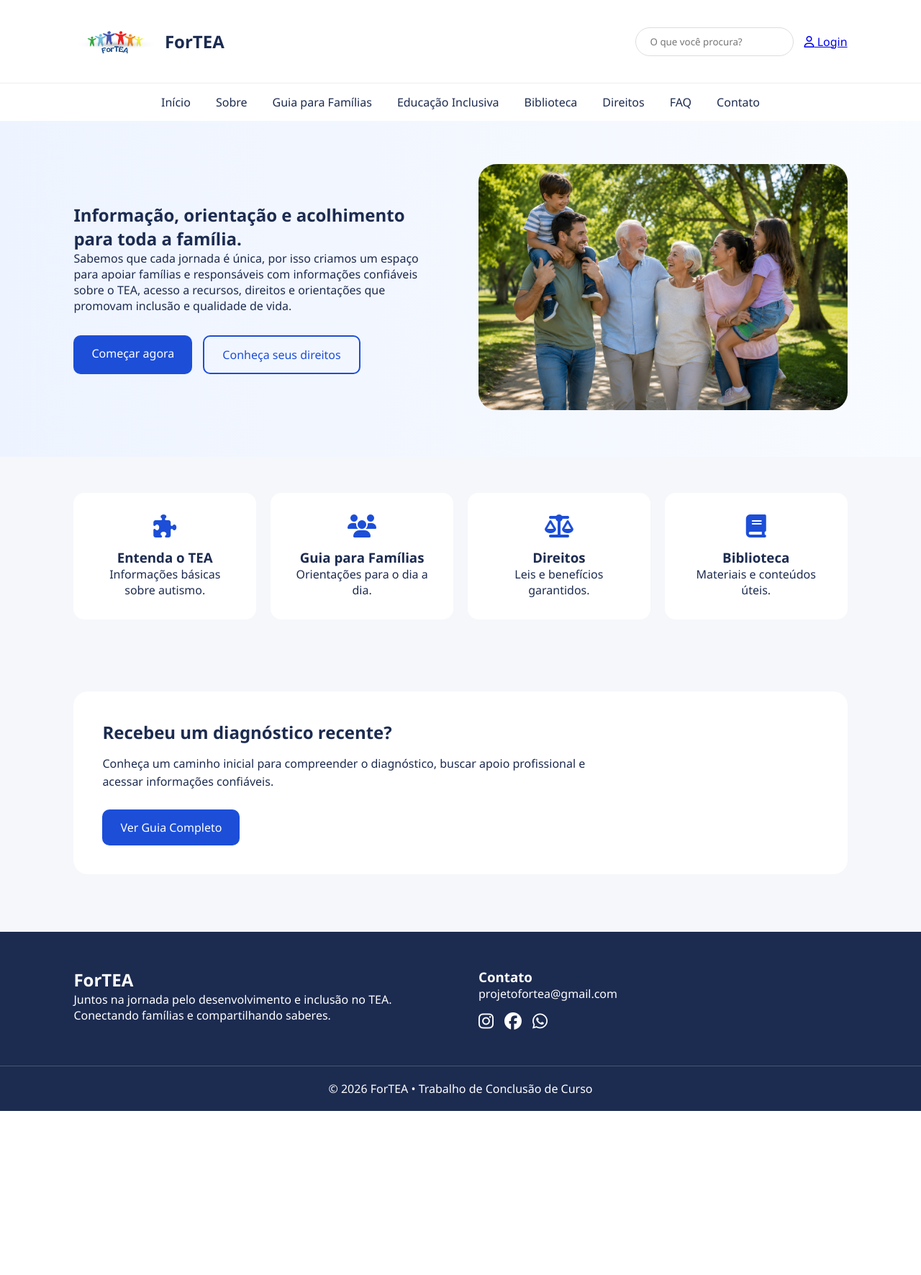
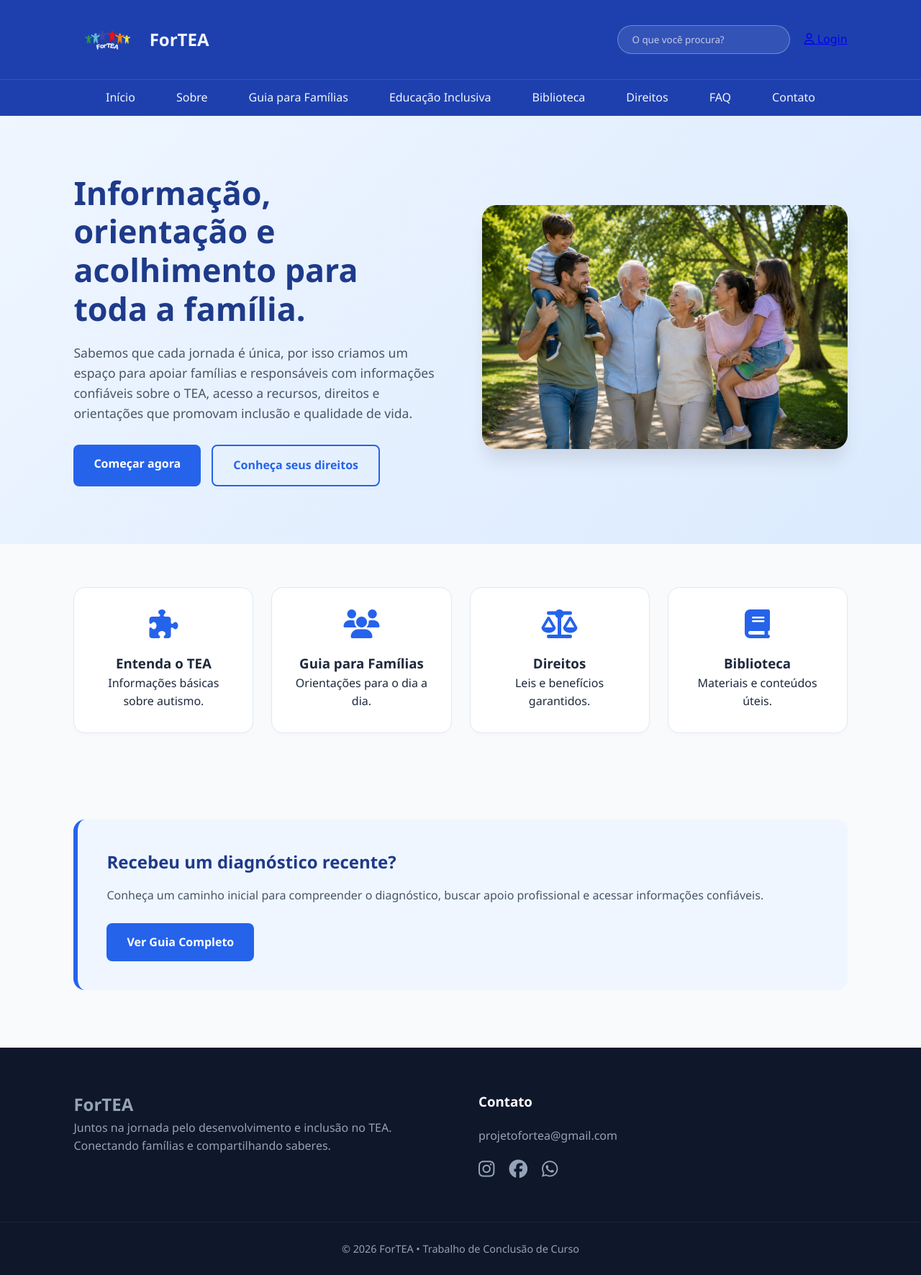
Before and after one commit to anacarolinyf/TCC-2026, a PHP site: page / in a window 1280 px wide. Shown: the whole page at 72% size. Before the commit the page ends 1544 px from the top, so only its background shows below. Run offline with PHP 8.4, Linux system fonts and the light colour scheme.

Commit message:
atualização:menu

```diff
--- a/css/estilo.css
+++ b/css/estilo.css
@@ -1,350 +1,363 @@
-*{
-    margin:0;
-    padding:0;
-    box-sizing:border-box;
-    font-family:'Segoe UI', sans-serif;
+/* RESET & CONFIGURAÇÕES GERAIS */
+* {
+    margin: 0;
+    padding: 0;
+    box-sizing: border-box;
+    font-family: 'Segoe UI', sans-serif;
 }
 
-body{
-    background:#f5f7fb;
-    color:#1c2b50;
+body {
+    background: #f8fafc;
+    color: #eff6ff; /* Azul escuro principal para os textos do site */
+    line-height: 1.6;
 }
 
-/* HEADER */
-
-header{
-    background:white;
-    box-shadow:0 2px 10px rgba(0,0,0,.05);
+/* Transições suaves para interações */
+a, button, input {
+    transition: all 0.3s ease;
 }
 
-
-
-
-/* PRIMEIRA LINHA */
-.topo{
-    display:flex;
-    justify-content:space-between;
-    align-items:center;
-    padding:15px 8%;
+/* HEADER & MENU */
+header {
+    background: #1e40af;
+    box-shadow: 0 4px 6px -1px rgba(0, 0, 0, 0.05);
 }
 
-.logo{
-    display:flex;
-    align-items:center;
-    gap:10px;
+.topo {
+    display: flex;
+    justify-content: space-between;
+    align-items: center;
+    padding: 20px 8%;
 }
 
-.logo img{
-    height:60px;
-    width:auto;
+.logo {
+    display: flex;
+    align-items: center;
+    gap: 12px;
 }
 
-.acoes{
-    display:flex;
-    align-items:center;
-    gap:15px;
+.logo img {
+    height: 70px;
+    width: auto;
 }
 
-.pesquisa input{
-    width:220px;
-    padding:10px 20px;
-    border:1px solid #ddd;
-    border-radius:30px;
+.acoes {
+    display: flex;
+    align-items: center;
+    gap: 20px;
 }
 
-/* SEGUNDA LINHA */
-.menu{
-    border-top:1px solid #eee;
+.pesquisa input {
+    width: 240px;
+    padding: 10px 20px;
+    border: 1px solid rgba(255, 255, 255, 0.3);
+    border-radius: 20px;
+    background: rgba(255, 255, 255, 0.1);
+    color: white;
 }
 
-.menu ul{
-    display:flex;
-    justify-content:center;
-    gap:35px;
-
-    list-style:none;
-    padding:15px 0;
+.pesquisa input::placeholder {
+    color: rgba(255, 255, 255, 0.7);
 }
 
-.menu a{
-    text-decoration:none;
-    color:#1c2b50;
-    font-weight:500;
-}
-.logo{
-    display:flex;
-    align-items:center;
-    gap:10px;
+.pesquisa input:focus {
+    background: white;
+    color: #1e293b;
+    outline: none;
 }
 
-.logo img{
-    height:85px;
-    width:auto;
+.menu {
+    border-top: 1px solid rgba(255, 255, 255, 0.1);
 }
 
-
-.btn-login{
-    background:#1c4ed8;
-    color:white;
-    padding:10px 20px;
-    border-radius:8px;
-    text-decoration:none;
+.menu ul {
+    display: flex;
+    justify-content: center;
+    gap: 25px;
+    list-style: none;
+    padding: 12px 0;
 }
 
-/* HERO */
-.hero{
-    display:flex;
-    align-items:center;
-    justify-content:space-between;
-    gap:50px;
-
-    padding:60px 8%;
-  background:linear-gradient(
-        90deg,
-        #eef4ff 0%,
-        #f8fbff 100%
-    );
+.menu a {
+    color: #f1f5f9;
+    text-decoration: none;
+    font-weight: 500;
+    padding: 8px 16px;
+    border-radius: 6px;
 }
 
-
-.hero-texto{
-    flex:1;
-     width:40%;
-
+.menu a:hover {
+    background: rgba(255, 255, 255, 0.15);
 }
 
-.hero-imagem{
-    flex:1;
+.btn-login {
+    background: white;
+    color: #1e40af;
+    padding: 10px 22px;
+    border-radius: 6px;
+    text-decoration: none;
+    font-weight: 600;
 }
 
-.hero-imagem img{
-    width:100%;
-    max-height:380px;
-    object-fit:cover;
-    border-radius:25px;
+.btn-login:hover {
+    background: #f1f5f9;
+    transform: translateY(-2px);
 }
 
-
-.botoes{
-    margin-top:30px;
-    display:flex;
-    gap:15px;
+/* HERO SECTION */
+.hero {
+    display: flex;
+    align-items: center;
+    justify-content: space-between;
+    gap: 60px;
+    padding: 80px 8%;
+    background: linear-gradient(135deg, #eff6ff, #dbeafe);
 }
 
-.btn-principal{
-    background:#1c4ed8;
-    color:white;
-    padding:14px 25px;
-    border-radius:10px;
-    text-decoration:none;
+.hero-texto {
+    flex: 1;
 }
 
-.btn-secundario{
-    border:2px solid #1c4ed8;
-    color:#1c4ed8;
-    padding:14px 25px;
-    border-radius:10px;
-    text-decoration:none;
+.hero-texto h1 {
+    font-size: 2.8rem;
+    color: #1e3a8a;
+    margin-bottom: 20px;
+    line-height: 1.2;
 }
 
-/* CARDS */
-
-.cards{
-    padding:50px 8%;
-    display:grid;
-    grid-template-columns:repeat(auto-fit,minmax(220px,1fr));
-    gap:20px;
+.hero-texto p {
+    font-size: 1.1rem;
+    color: #475569;
+    margin-bottom: 30px;
 }
 
-.card{
-    background:white;
-    padding:30px;
-    border-radius:15px;
-    text-align:center;
+.hero-imagem {
+    flex: 1;
 }
 
-.card i{
-    font-size:2rem;
-    color:#1c4ed8;
-    margin-bottom:15px;
+.hero-imagem img {
+    width: 100%;
+    max-height: 400px;
+    object-fit: cover;
+    border-radius: 20px;
+    box-shadow: 0 20px 25px -5px rgba(0, 0, 0, 0.1);
 }
 
-/* SOBRE */
-
-.sobre-home{
-    padding:60px 8%;
-    text-align:center;
+/* BOTÕES COMPARTILHADOS */
+.botoes {
+    display: flex;
+    gap: 15px;
 }
 
-.sobre-home h2{
-    margin-bottom:20px;
+.btn-principal, .btn-secundario {
+    padding: 14px 28px;
+    border-radius: 8px;
+    text-decoration: none;
+    font-weight: 600;
+    display: inline-block;
 }
 
-/* APOIO */
-
-.apoio{
-    background:white;
-    margin:50px 8%;
-    padding:40px;
-    border-radius:20px;
+.btn-principal {
+    background: #2563eb;
+    color: white;
 }
 
-.apoio h2{
+.btn-principal:hover {
+    background: #1d4ed8;
+    transform: translateY(-2px);
+}
+
+.btn-secundario {
+    border: 2px solid #2563eb;
+    color: #2563eb;
+}
+
+.btn-secundario:hover {
+    background: rgba(37, 99, 235, 0.05);
+    transform: translateY(-2px);
+}
+
+/* GRID DE CARDS (Corrigido para texto azul escuro) */
+.cards, .cards-info, .cards-niveis {
+    display: grid;
+    grid-template-columns: repeat(auto-fit, minmax(250px, 1fr));
+    gap: 25px;
+    padding: 60px 8%;
+}
+
+.card, .info-card, .nivel-card {
+    background: white;
+    color: #1e293b; /* Garante que os textos dentro dos cards fiquem azul escuro */
+    padding: 30px;
+    border-radius: 16px;
+    border: 1px solid #e2e8f0;
+    box-shadow: 0 4px 6px -1px rgba(0, 0, 0, 0.02);
+}
+
+.card {
+    text-align: center;
+}
+
+.card i {
+    font-size: 2.5rem;
+    color: #2563eb;
+    margin-bottom: 20px;
+}
+
+/* SEÇÃO SOBRE */
+.sobre-home {
+    padding: 60px 8%;
+    text-align: center;
+}
+
+.sobre-banner {
+    display: flex;
+    align-items: center;
+    gap: 60px;
+    padding: 80px 8%;
+    background: #f0fdf4;
+}
+
+.sobre-texto, .sobre-imagem {
+    flex: 1;
+}
+
+.sobre-texto h1 {
+    font-size: 2.5rem;
+    color: #1e3a8a;
+    margin: 15px 0;
+}
+
+.breadcrumb {
+    color: #64748b;
+    font-size: 0.9rem;
+}
+
+.sobre-imagem img {
+    width: 100%;
+    height: 380px;
+    object-fit: cover;
+    border-radius: 20px;
+    box-shadow: 0 10px 15px -3px rgba(0, 0, 0, 0.05);
+}
+
+/* CONTEÚDO LATERAL E PRINCIPAL */
+.conteudo-tea {
+    display: flex;
+    gap: 50px;
+    padding: 60px 8%;
+}
+
+.menu-lateral {
+    width: 280px;
+    background: white;
+    padding: 30px;
+    border-radius: 16px;
+    border: 1px solid #e2e8f0;
+    height: fit-content;
+    position: sticky;
+    top: 30px;
+}
+
+.menu-lateral a {
+    display: block;
+    padding: 10px 0;
+    color: #475569;
+    text-decoration: none;
+    border-bottom: 1px solid #f1f5f9;
+}
+
+.menu-lateral a:hover {
+    color: #2563eb;
+    padding-left: 5px;
+}
+
+.conteudo-principal {
+    flex: 1;
+}
+
+.conteudo-principal section {
+    margin-bottom: 50px;
+}
+
+/* SEÇÃO DE APOIO */
+.apoio {
+    background: #eff6ff;
+    margin: 60px 8%;
+    padding: 40px;
+    border-radius: 16px;
+    border-left: 6px solid #2563eb;
+}
+
+.apoio h2 {
+    color: #1e3a8a;
     margin-bottom: 15px;
 }
 
-.apoio p{
+.apoio p {
     margin-bottom: 25px;
-    max-width: 700px;
-    line-height: 1.6;
+    color: #475569;
 }
 
-.apoio .btn-principal{
-    display: inline-block;
+/* FOOTER */
+footer {
+    background: #0f172a;
+    color: #94a3b8;
+    margin-top: 80px;
 }
 
-
-
-
-footer{
-    background:#1c2b50;
-    color:white;
-    margin-top:80px;
+.footer-container {
+    display: flex;
+    justify-content: space-between;
+    gap: 50px;
+    padding: 60px 8%;
 }
 
-.footer-container{
-    display:flex;
-    justify-content:space-between;
-    gap:50px;
-
-    padding:50px 8%;
+.footer-sobre, .footer-links, .footer-contato {
+    flex: 1;
 }
 
-.footer-sobre,
-.footer-links,
-.footer-contato{
-    flex:1;
+.footer-sobre h3, .footer-links h3, .footer-contato h3 {
+    color: white;
+    margin-bottom: 20px;
 }
 
-.footer-links ul{
-    list-style:none;
+.footer-links ul {
+    list-style: none;
 }
 
-.footer-links li{
-    margin-bottom:10px;
+.footer-links li {
+    margin-bottom: 12px;
 }
 
-.footer-links a{
-    color:white;
-    text-decoration:none;
+.footer-links a {
+    color: #94a3b8;
+    text-decoration: none;
 }
 
-.footer-links a:hover{
-    text-decoration:underline;
+.footer-links a:hover {
+    color: white;
+    text-decoration: underline;
 }
 
-.redes{
-    margin-top:15px;
-    display:flex;
-    gap:15px;
-    font-size:1.5rem;
+.redes {
+    display: flex;
+    gap: 20px;
+    margin-top: 20px;
+    font-size: 1.6rem;
 }
 
-.footer-copy{
-    text-align:center;
-    padding:20px;
-    border-top:1px solid rgba(255,255,255,.2);
+.redes a {
+    color: #94a3b8;
 }
 
-.sobre-banner{
-    display:flex;
-    align-items:center;
-    justify-content:space-between;
-
-    padding:60px 8%;
-    gap:50px;
-
-    background:#eef4ff;
+.redes a:hover {
+    color: white;
 }
 
-.sobre-texto{
-    flex:1;
+.footer-copy {
+    text-align: center;
+    padding: 25px;
+    font-size: 0.9rem;
+    border-top: 1px solid rgba(255, 255, 255, 0.05);
 }
-
-.sobre-texto h1{
-    font-size:2.8rem;
-    margin:20px 0;
-}
-
-.sobre-texto p{
-    font-size:1.1rem;
-    line-height:1.8;
-}
-
-.breadcrumb{
-    color:#7a86a3;
-}
-
-.sobre-imagem{
-    flex:1;
-}
-
-.sobre-imagem img{
-    width:100%;
-    height:350px;
-    object-fit:cover;
-    border-radius:25px;
-}
-
-.conteudo-tea{
-    display:flex;
-    gap:40px;
-
-    padding:60px 8%;
-}
-
-.menu-lateral{
-    width:260px;
-
-    background:white;
-    padding:25px;
-
-    border-radius:15px;
-    height:fit-content;
-
-    position:sticky;
-    top:20px;
-}
-
-.menu-lateral a{
-    display:block;
-    margin-top:15px;
-
-    color:#1c2b50;
-    text-decoration:none;
-}
-
-.conteudo-principal{
-    flex:1;
-}
-
-.conteudo-principal section{
-    margin-bottom:60px;
-}
-
-.cards-info,
-.cards-niveis{
-    display:grid;
-    grid-template-columns:repeat(auto-fit,minmax(220px,1fr));
-    gap:20px;
-}
-
-.info-card,
-.nivel-card{
-    background:white;
-    padding:25px;
-
-    border-radius:15px;
-
-    box-shadow:0 3px 10px rgba(0,0,0,.05);
-}
--- a/includes/header.php
+++ b/includes/header.php
@@ -14,7 +14,7 @@
     <div class="topo">
 
         <div class="logo">
-            <img src="img/logo.png" alt="Logo">
+            <img src="img/logoo.png" alt="Logo">
             <h2>ForTEA</h2>
         </div>
 
```
Also changed, not shown: img/logo.png (deleted), img/logoo.png (added).
